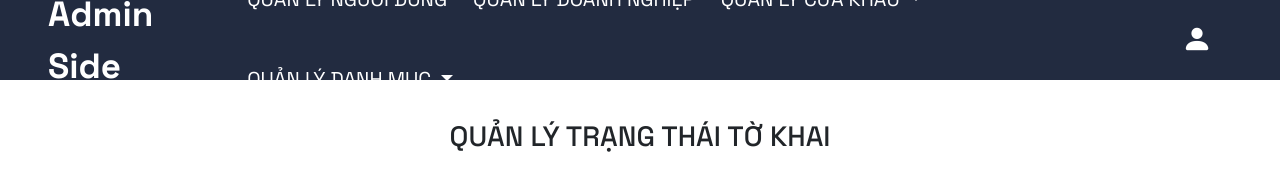
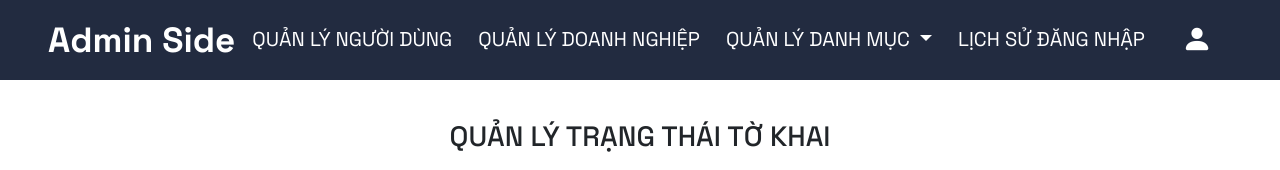
Before and after one commit to phphuc0608/front_end_DATN, a Vue app: page /quan_ly_trang_thai_to_khai in a window 1280 px wide. Shown: the top 170 px of the page. Built offline with nearby package versions, Linux system fonts and the light colour scheme; no server answers.

Commit message:
change navbar

```diff
--- a/src/components/NavbarAdmin.vue
+++ b/src/components/NavbarAdmin.vue
@@ -10,15 +10,6 @@
       <li class="navbar_item"><router-link to="/quan_ly_doanh_nghiep">Quản lý doanh nghiệp</router-link></li>
       <li class="navbar_item dropdown">
         <a class="dropdown-toggle" href="#" id="navbarDropdown" role="button" data-bs-toggle="dropdown" aria-expanded="false">
-          Quản lý cửa khẩu
-        </a>
-        <div class="sub-menu" aria-labelledby="navbarDropdown" style="width: 100%;">
-          <router-link class="dropdown-item" to="/quan_ly_to_khai">Quản lý tờ khai</router-link>
-          <router-link class="dropdown-item" to="/quan_ly_van_don">Quản lý vận đơn</router-link>
-        </div>
-      </li>
-      <li class="navbar_item dropdown">
-        <a class="dropdown-toggle" href="#" id="navbarDropdown" role="button" data-bs-toggle="dropdown" aria-expanded="false">
           Quản lý danh mục
         </a>
         <div class="sub-menu" aria-labelledby="navbarDropdown" style="width: 100%;">
@@ -28,6 +19,7 @@
           <router-link class="dropdown-item" to="/quan_ly_trang_thai_to_khai">Trạng thái tờ khai</router-link>
         </div>
       </li>
+      <li class="navbar_item"><router-link to="/lich_su_dang_nhap">Lịch sử đăng nhập</router-link></li>
     </ul>
     <div id="right_side" class="d-flex align-items-center dropdown">
       <a class="nav-link show" aria-expanded="true" @click="useIconClicked">
```
